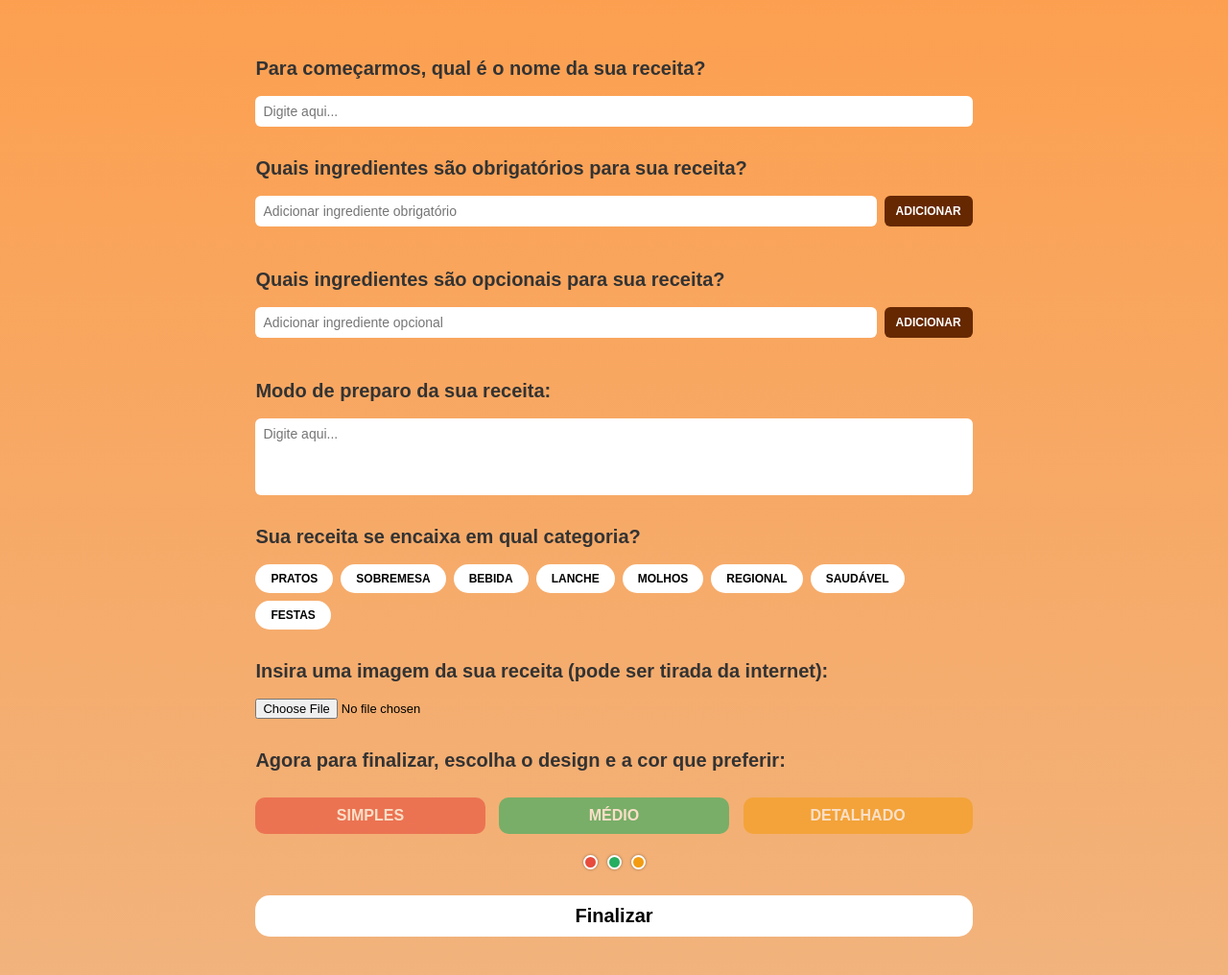
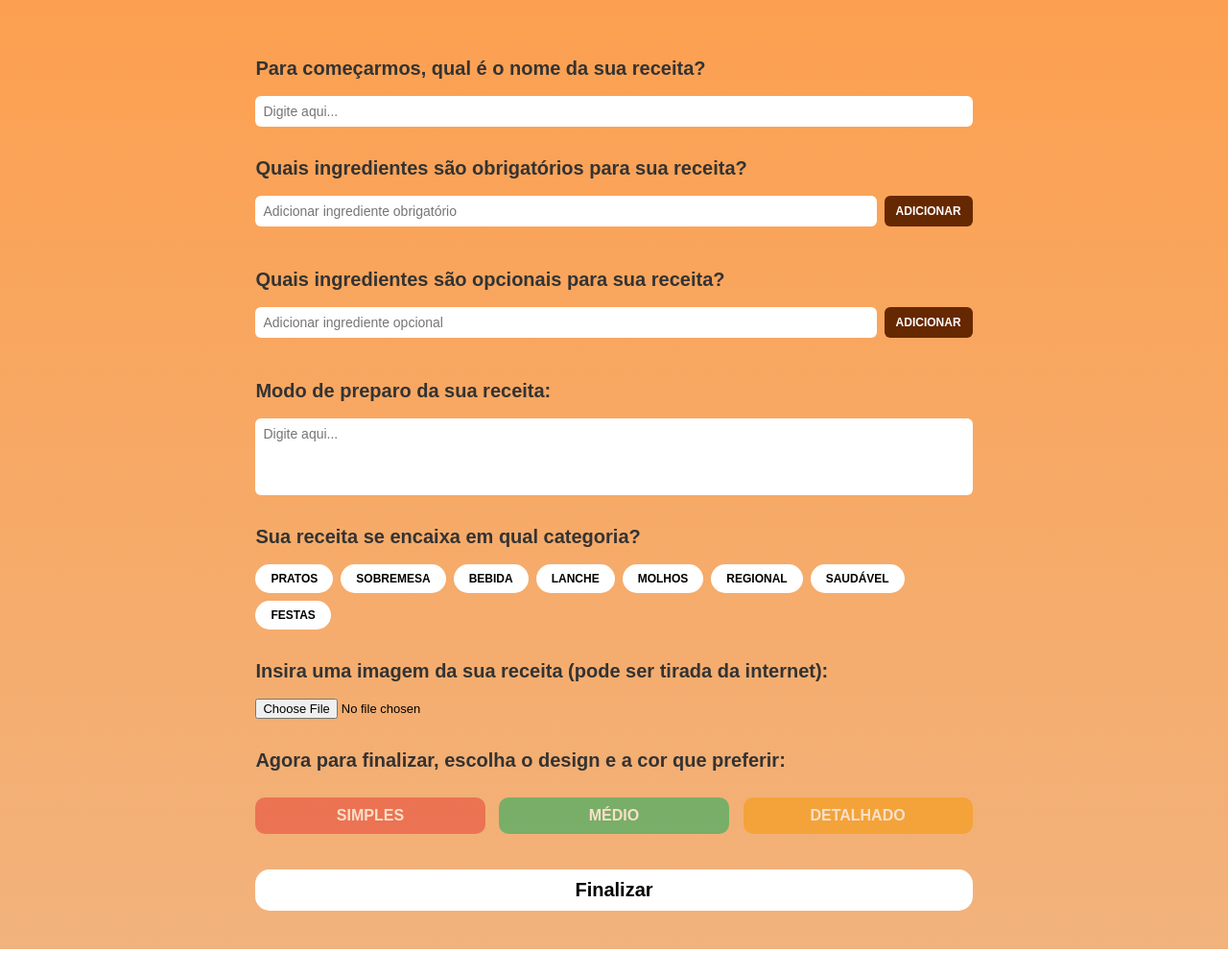
Before and after one commit to BarbaraSamiraS/Receitoteca-, a plain HTML site: page cadastrarReceita.html in a window 1280 px wide. Shown: the whole page at 96% size. After the commit the page ends 989 px from the top, so only its background shows below. Drawn offline with Linux system fonts and the light colour scheme.

Commit message:
atualização cadastrarReceita.html

```diff
--- a/cadastrarReceita.html
+++ b/cadastrarReceita.html
@@ -1,4 +1,76 @@
-<!DOCTYPE html>
+<!-- <!DOCTYPE html>
+<html lang="pt-BR">
+<head>
+  <meta charset="UTF-8">
+  <meta name="viewport" content="width=device-width, initial-scale=1.0">
+  <title>Cadastro de Receita</title>
+  <link rel="stylesheet" href="./css/receitas/geral.css">
+  <link rel="stylesheet" href="./css/receitas/conteudo.css">
+</head>
+<body>
+  <div class="container">
+    <!--imagem-->
+    <!-- <div class="header"></div>
+
+    <!-- Formulário -->
+    <!-- <form class="form">
+      <label for="nome">Para começarmos, qual é o nome da sua receita?</label>
+      <input type="text" id="nome" name="nome" placeholder="Digite aqui..." required>
+
+      <label>Quais ingredientes são obrigatórios para sua receita?</label>
+      <div class="input-group">
+        <input type="text" id="ing-obrig" placeholder="Adicionar ingrediente obrigatório">
+        <button type="button" class="btn-add" onclick="addIngrediente('obrig')">ADICIONAR</button>
+      </div>
+      <ul id="lista-obrig" class="list"></ul>
+
+      <label>Quais ingredientes são opcionais para sua receita?</label>
+      <div class="input-group">
+        <input type="text" id="ing-opc" placeholder="Adicionar ingrediente opcional">
+        <button type="button" class="btn-add" onclick="addIngrediente('opc')">ADICIONAR</button>
+      </div>
+      <ul id="lista-opc" class="list"></ul>
+
+      <label for="preparo">Modo de preparo da sua receita:</label>
+      <textarea id="preparo" placeholder="Digite aqui..." rows="4"></textarea>
+
+      <label>Sua receita se encaixa em qual categoria?</label>
+      <div class="categories">
+        <button type="button">PRATOS</button>
+        <button type="button">SOBREMESA</button>
+        <button type="button">BEBIDA</button>
+        <button type="button">LANCHE</button>
+        <button type="button">MOLHOS</button>
+        <button type="button">REGIONAL</button>
+        <button type="button">SAUDÁVEL</button>
+        <button type="button">FESTAS</button>
+      </div>
+
+      <label for="imagem">Insira uma imagem da sua receita (pode ser tirada da internet):</label>
+      <input type="file" id="imagem">
+
+      <label>Agora para finalizar, escolha o design e a cor que preferir:</label>
+      <div class="design">
+        <div class="design-option vermelho">SIMPLES</div>
+        <div class="design-option verde">MÉDIO</div>
+        <div class="design-option amarelo">DETALHADO</div>
+      </div>
+
+      <div class="cores">
+        <input type="radio" name="cor" id="cor-vermelho">
+        <input type="radio" name="cor" id="cor-verde">
+        <input type="radio" name="cor" id="cor-amarelo">
+      </div>
+
+      <button type="submit" class="btn-finalizar">Finalizar</button>
+    </form>
+  </div>
+
+  <script src="./js/cadastrarReceitas.js"> </script>
+</body>
+</html> -->
+
+ <!DOCTYPE html>
 <html lang="pt-BR">
 <head>
   <meta charset="UTF-8">
@@ -56,12 +128,6 @@
         <div class="design-option amarelo">DETALHADO</div>
       </div>
 
-      <div class="cores">
-        <input type="radio" name="cor" id="cor-vermelho">
-        <input type="radio" name="cor" id="cor-verde">
-        <input type="radio" name="cor" id="cor-amarelo">
-      </div>
-
       <button type="submit" class="btn-finalizar">Finalizar</button>
     </form>
   </div>
```
